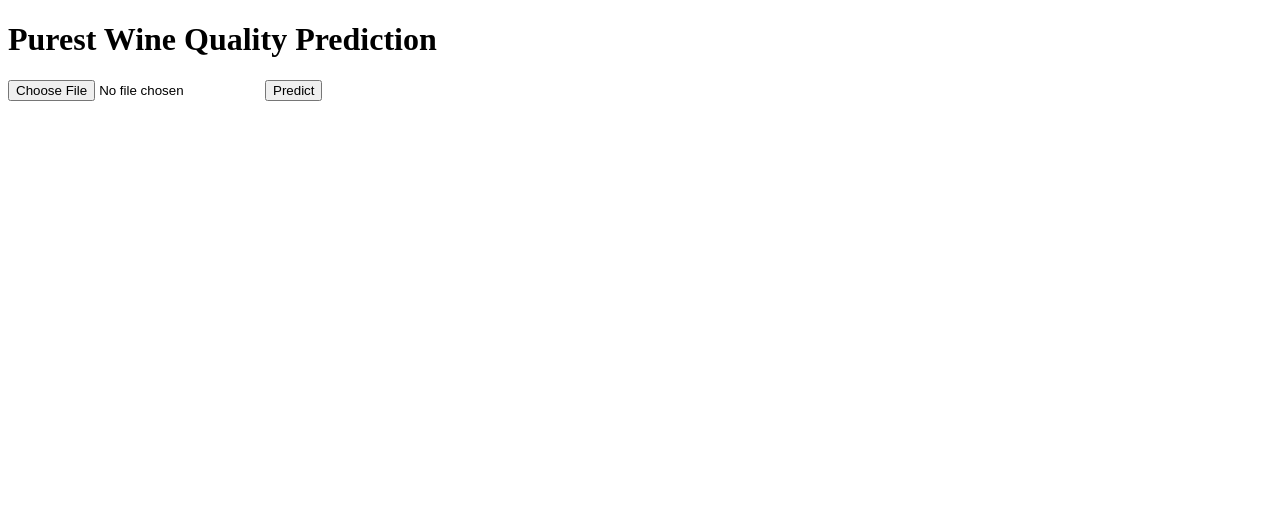
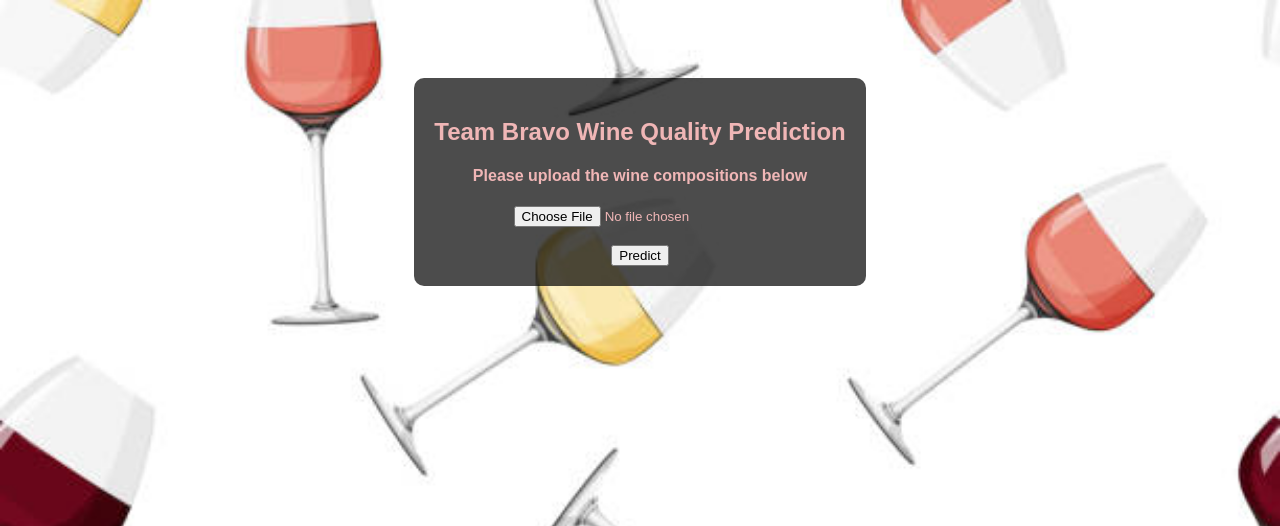
Before and after one commit to nostrasam/MLQualityWineTest, a Flask app: page / in a window 1280 px wide. Shown: the top 526 px of the page. Run offline with Flask 3, Linux system fonts and the light colour scheme; parts of the project's set-up code (start-up, migrations or seed data) failed here and were passed over.

Commit message:
Deploy ML Quality Wine Test

```diff
--- a/app.py
+++ b/app.py
@@ -51,7 +51,7 @@ def predict():
         prediction = model.predict(features)
 
         # Clip the predictions to be between 1 and 10
-        output = np.clip(prediction, 1, 10)
+        output = np.clip(prediction, 4, 7)
 
         # Round the output for display
         output = [round(pred, 2) for pred in output]
@@ -59,5 +59,4 @@ def predict():
         return render_template("index.html", prediction_text=f"Predicted wine qualities are {output}")
 
 if __name__ == "__main__":
-    port = int(os.environ.get("PORT", 5000))
-    flask_app.run(host='0.0.0.0', port=port)
+    flask_app.run(host='0.0.0.0', port=80)
--- a/startup.txt
+++ /dev/null
@@ -1 +0,0 @@
-gunicorn --bind=0.0.0.0 --timeout 600 app:flask_app
--- /dev/null
+++ b/static/styles.css
@@ -0,0 +1,23 @@
+body {
+    background-image: url('../static/winelogo.jpg');
+    background-size: cover;
+    background-color: beige;
+    background-attachment: fixed;
+    font-family: Arial, sans-serif;
+    color: #f0b6b6;
+    text-align: center;
+    padding-top: 50px;
+}
+
+h1 {
+    font-size: 3em;
+    margin-bottom: 20px;
+}
+
+#form-container {
+    background-color: rgba(0, 0, 0, 0.7);
+    padding: 20px;
+    border-radius: 10px;
+    display: inline-block;
+    margin-top: 20px;
+}
--- a/templates/index.html
+++ b/templates/index.html
@@ -1,25 +1,23 @@
 <!DOCTYPE html>
-<html>
+<html lang="en">
 <head>
-  <meta charset="UTF-8">
-  <title>ML API</title>
-  <link href='https://fonts.googleapis.com/css?family=Pacifico' rel='stylesheet' type='text/css'>
-  <link href='https://fonts.googleapis.com/css?family=Arimo' rel='stylesheet' type='text/css'>
-  <link href='https://fonts.googleapis.com/css?family=Hind:300' rel='stylesheet' type='text/css'>
-  <link href='https://fonts.googleapis.com/css?family=Open+Sans+Condensed:300' rel='stylesheet' type='text/css'>
+    <meta charset="UTF-8">
+    <meta name="viewport" content="width=device-width, initial-scale=1.0">
+    <title>Wine Quality Prediction</title>
+    <link rel="stylesheet" href="{{ url_for('static', filename='styles.css') }}">
 </head>
 <body>
-  <div class="login">
-    <h1>Purest Wine Quality Prediction</h1>
-
-    <!-- Main Input For Receiving Query to our ML -->
-    <form action="{{ url_for('predict')}}" method="post" enctype="multipart/form-data">
-      <input type="file" name="file" required="required" />
-      <button type="submit" class="btn btn-primary btn-block btn-large">Predict</button>
-    </form>
-
-    <br><br>
-    {{ prediction_text }}
-  </div>
+    <div id="form-container">
+        <h2>Team Bravo Wine Quality Prediction</h2>
+        <h4>Please upload the wine compositions below</h4>
+        <form action="{{ url_for('predict') }}" method="post" enctype="multipart/form-data">
+            <input type="file" name="file">
+            <br><br>
+            <input type="submit" value="Predict">
+        </form>
+        {% if prediction_text %}
+        <p>{{ prediction_text }}</p>
+        {% endif %}
+    </div>
 </body>
 </html>
```
Also changed, not shown: static/winelogo.jpg (added), 1 other file.
